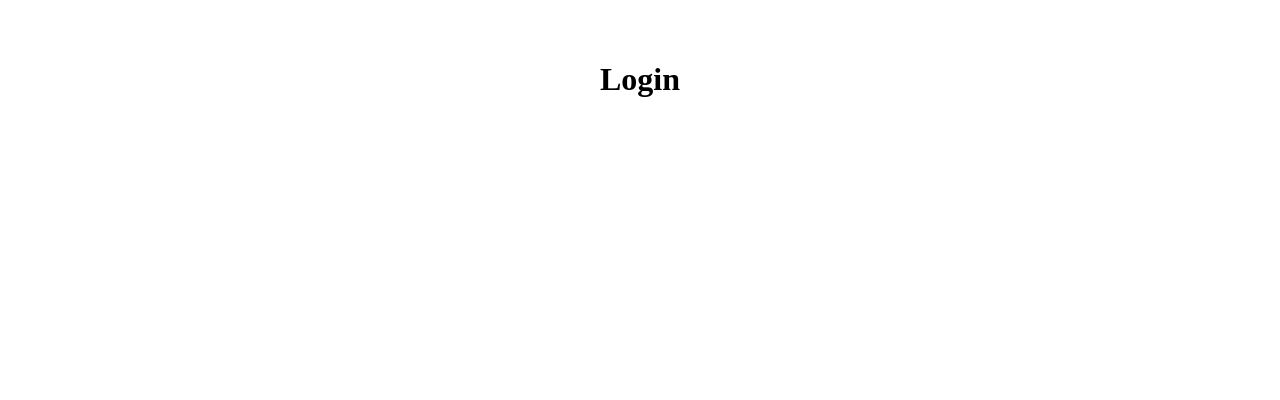
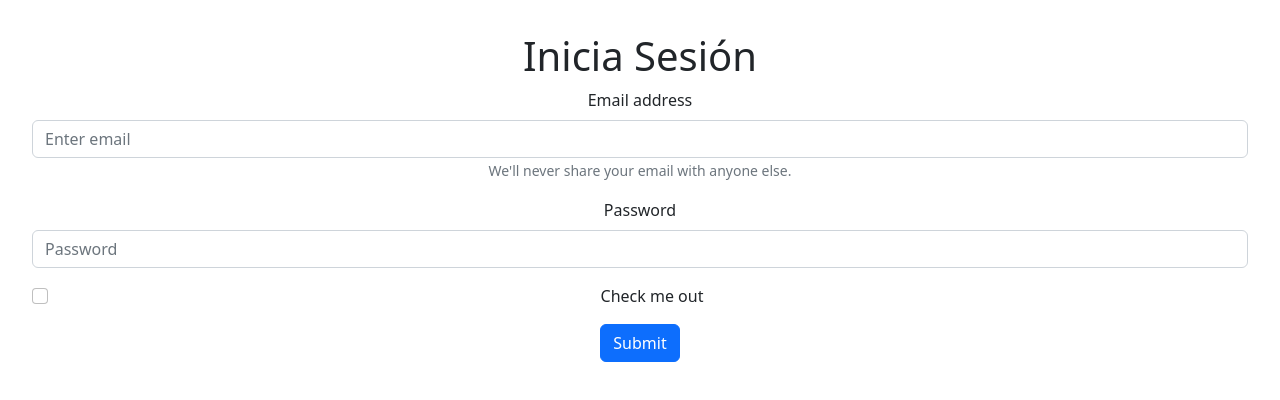
Before and after one commit to AbigailGV/Front-comunidapp, a React (Vite) app: page /login in a window 1280 px wide. Shown: the top 400 px of the page. Built offline with nearby package versions, Linux system fonts and the light colour scheme.

Commit message:
login form

```diff
--- a/src/Home.jsx
+++ b/src/Home.jsx
@@ -1,3 +1,4 @@
+/* eslint-disable  */
 import React from "react";
 
 export const Home = () => {
--- a/src/Login.jsx
+++ b/src/Login.jsx
@@ -1,9 +1,33 @@
+/* eslint-disable  */
 //aqui va el login :D
-export const Login = ()=>  {
-  return (
-    <div className="App">
-      <h1>Login</h1>
 
-    </div>
-  )
-}
+import Button from "react-bootstrap/Button";
+import Form from "react-bootstrap/Form";
+
+export const Login = () => {
+	return (
+		<div className="App">
+			<h1>Inicia Sesión</h1>
+			<Form>
+				<Form.Group className="mb-3" controlId="formBasicEmail">
+					<Form.Label>Email address</Form.Label>
+					<Form.Control type="email" placeholder="Enter email" />
+					<Form.Text className="text-muted">
+						We'll never share your email with anyone else.
+					</Form.Text>
+				</Form.Group>
+
+				<Form.Group className="mb-3" controlId="formBasicPassword">
+					<Form.Label>Password</Form.Label>
+					<Form.Control type="password" placeholder="Password" />
+				</Form.Group>
+				<Form.Group className="mb-3" controlId="formBasicCheckbox">
+					<Form.Check type="checkbox" label="Check me out" />
+				</Form.Group>
+				<Button variant="primary" type="submit">
+					Submit
+				</Button>
+			</Form>
+		</div>
+	);
+};
```
Also changed, not shown: src/App.jsx (+23 -18 lines), src/YourExchanges.jsx (+8 -8 lines), src/YourResources.jsx (+8 -8 lines).
